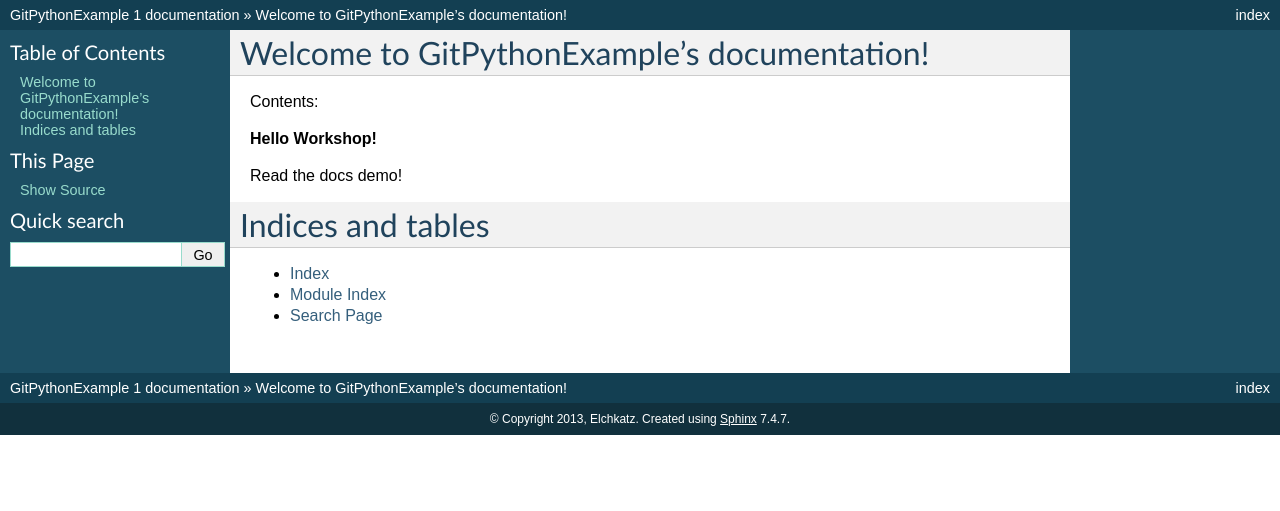
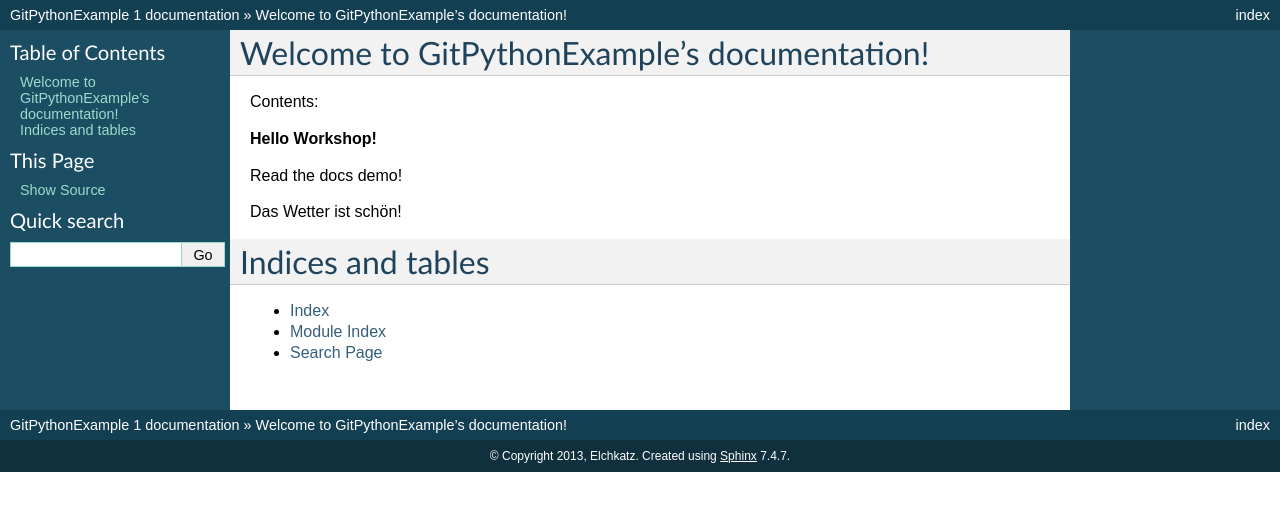
Before and after one commit to studentkittens/git-python-project, a Sphinx documentation site: the page built from docs/index.rst, in a window 1280 px wide. Shown: the top 511 px of the page. Built offline with Sphinx 7.4.7, drawn with Linux system fonts in a browser that asks for light colours.

Commit message:
Update index.rst

```diff
--- a/docs/index.rst
+++ b/docs/index.rst
@@ -16,6 +16,9 @@ Contents:
 
 Read the docs demo!
 
+
+Das Wetter ist schön!
+
 Indices and tables
 ==================
 
```
